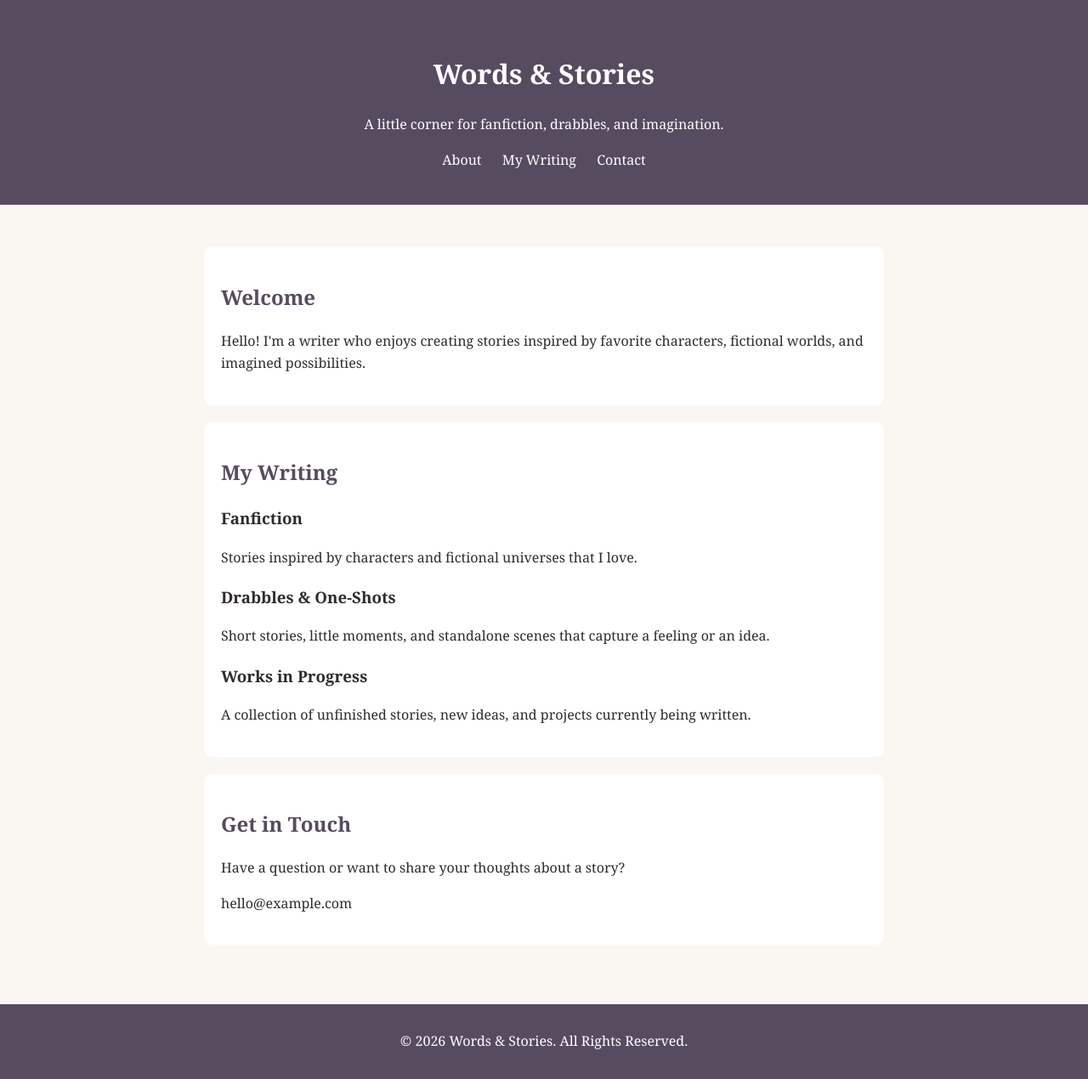
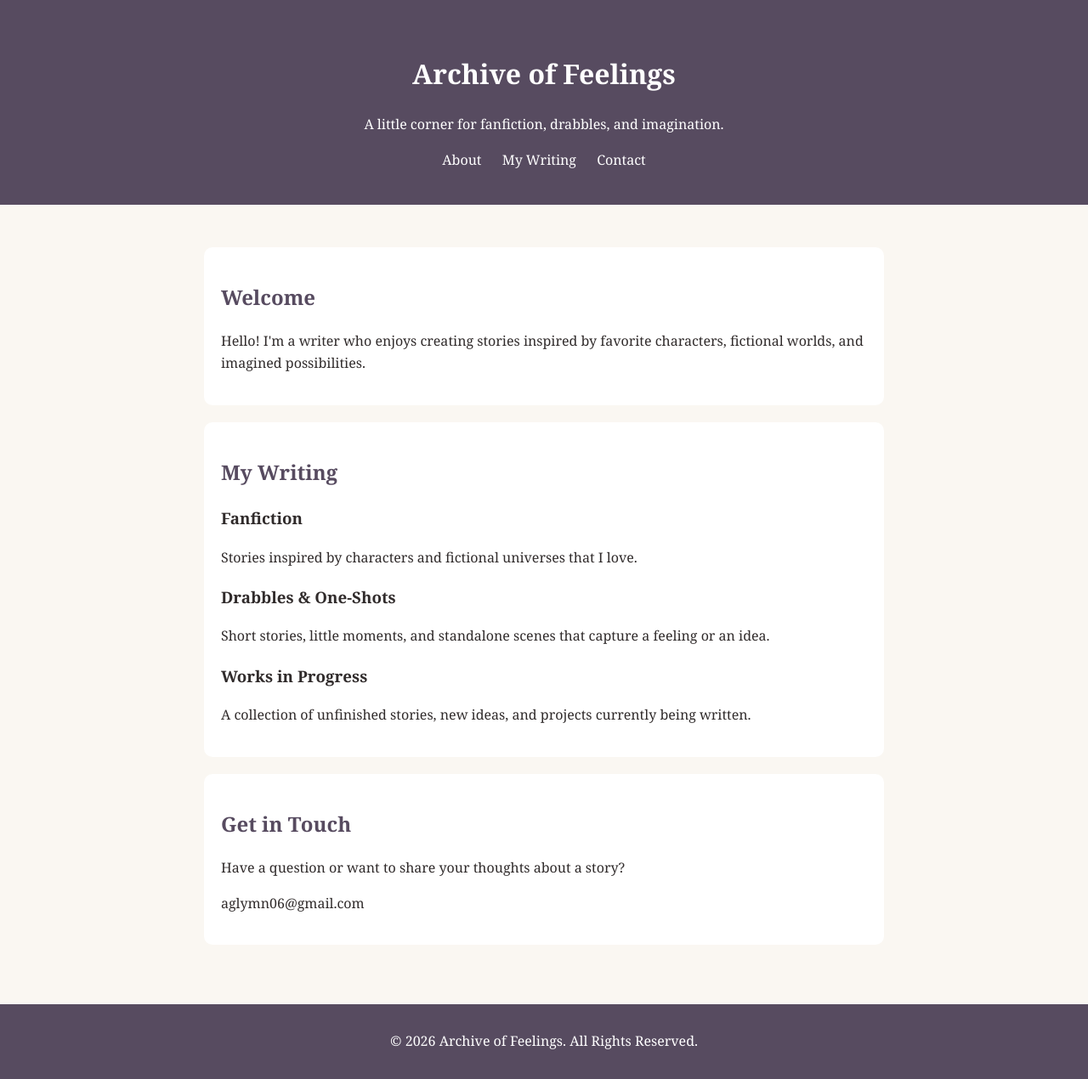
Before and after one commit to Ara-Rivera/seulreneau.web, a plain HTML site: page index.html in a window 1280 px wide. Shown: the whole page at 85% size. Drawn offline with Linux system fonts and the light colour scheme.

Commit message:
Rename site title and header to 'Archive of Feelings'

```diff
--- a/index.html
+++ b/index.html
@@ -4,7 +4,7 @@
 <head>
     <meta charset="UTF-8">
     <meta name="viewport" content="width=device-width, initial-scale=1.0">
-    <title>Words & Stories</title>
+    <title>Archive of Feelings </title>
     <style>
         body {
             margin: 0;
@@ -56,7 +56,7 @@
 <body>
 
     <header>
-        <h1>Words & Stories</h1>
+        <h1> Archive of Feelings </h1>
         <p>A little corner for fanfiction, drabbles, and imagination.</p>
 
         <nav>
@@ -94,12 +94,12 @@
             <h2>Get in Touch</h2>
             <p>Have a question or want to share your thoughts
             about a story?</p>
-            <p>hello@example.com</p>
+            <p>aglymn06@gmail.com</p>
         </section>
     </main>
 
     <footer>
-        <p>&copy; 2026 Words & Stories. All Rights Reserved.</p>
+        <p>&copy; 2026 Archive of Feelings. All Rights Reserved.</p>
     </footer>
 
 </body>
```
